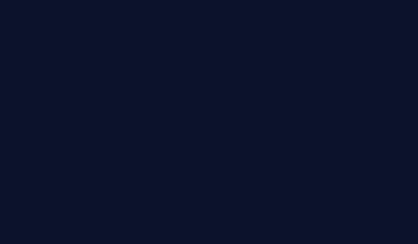
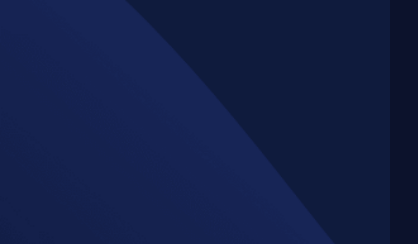
Before and after one commit to Shehata1989/Fylo-data-storage-component, a plain HTML site: page index.html in a window 390 px wide. Shown: the top 244 px of the page, 418 px wide, since content can reach past the window. Drawn offline with Linux system fonts and the light colour scheme.

Commit message:
Update main.css

```diff
--- a/css/main.css
+++ b/css/main.css
@@ -27,15 +27,15 @@ body {
   background-color: #0c122c; }
 
 .page {
-  background: url("images/bg-desktop.png") no-repeat bottom center;
+  background: url("../images/bg-desktop.png") no-repeat bottom center;
   background-size: 100%;
   min-height: 100vh;
   display: flex;
   justify-content: center;
   align-items: center; }
-  @media (max-width: 375px) {
+  @media (max-width: 767px) {
     .page {
-      background: url("images/bg-mobile.png") no-repeat;
+      background: url("../images/bg-mobile.png") no-repeat;
       background-size: cover; } }
   .page .container > div {
     width: 100%;
@@ -43,7 +43,7 @@ body {
     justify-content: space-between;
     align-items: end;
     gap: 40px; }
-    @media (max-width: 375px) {
+    @media (max-width: 767px) {
       .page .container > div {
         flex-direction: column; } }
     .page .container > div .fylo {
@@ -54,7 +54,7 @@ body {
       padding: 30px;
       border-radius: 10px;
       border-top-right-radius: 80px; }
-      @media (max-width: 375px) {
+      @media (max-width: 767px) {
         .page .container > div .fylo {
           width: 100%; } }
       .page .container > div .fylo .info {
@@ -135,14 +135,14 @@ body {
             border-color: #dddbff transparent transparent;
             bottom: -20px;
             right: 0; }
-            @media (max-width: 375px) {
+            @media (max-width: 767px) {
               .page .container > div .progress .the-progress span:nth-of-type(2)::before {
                 display: none; } }
           .page .container > div .progress .the-progress span:nth-of-type(2) span {
             font-size: 14px;
             text-transform: uppercase;
             color: #848794; }
-            @media (max-width: 375px) {
+            @media (max-width: 767px) {
               .page .container > div .progress .the-progress span:nth-of-type(2) span {
                 font-size: 12px; } }
       .page .container > div .progress .size {
```
